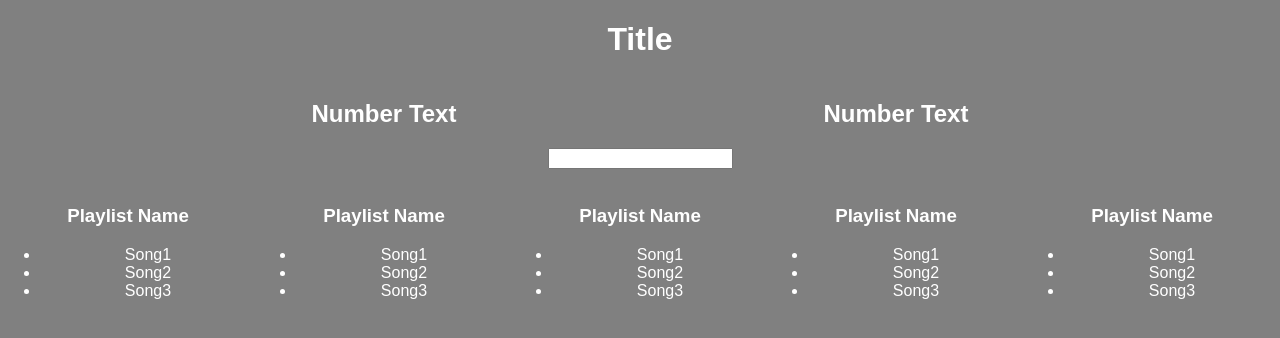
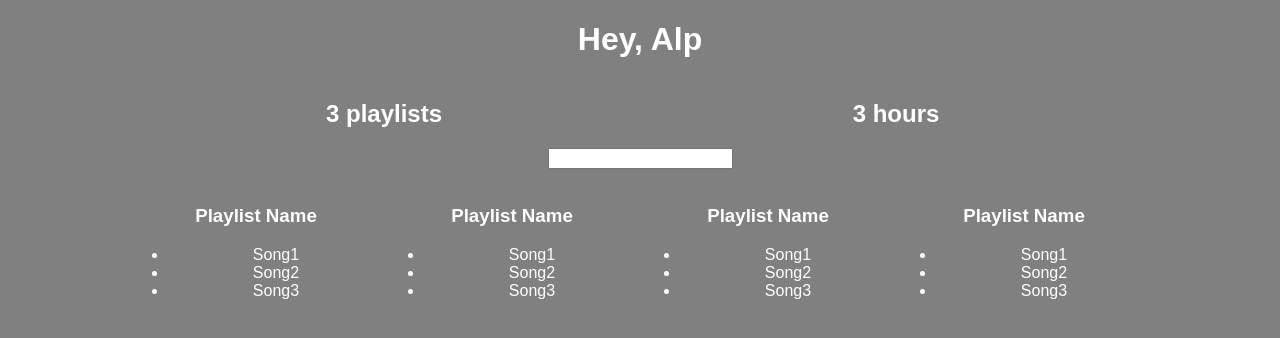
Before and after one commit to dyslexicat/easy-playlists, a React (Create React App) app: page / in a window 1280 px wide. Shown: the top 338 px of the page. Built offline with nearby package versions, Linux system fonts and the light colour scheme.

Commit message:
Fake Server Data

```diff
--- a/src/App.js
+++ b/src/App.js
@@ -4,13 +4,54 @@ import './App.css';
 
 let defaultStyle = {
   color: "#fff"
-}
+};
 
-class Aggregate extends Component {
+let fakeServerData = {
+  user: {
+    name: 'Alp',
+    playlists: [
+      {
+        name: 'My favourites',
+        songs: ['111', '222', 'Fourty-two']
+      },
+      {
+        name: '2017 Mix',
+        songs: ['AAA', 'BBB', 'CCC']
+      },
+      {
+        name: '2018 Winter',
+        songs: ['Dunno', 'Trying', 'My Best']
+      },
+      {
+        name: 'Discover Weekly',
+        songs: ['WOW', 'What a', 'Discovery']
+      }
+    ]
+  }
+};
+
+class PlaylistCounter extends Component {
   render() {
     return (
       <div style={{...defaultStyle, display: "inline-block", width: "40%"}}>
-        <h2>Number Text</h2>
+        <h2>{this.props.playlists.length} playlists</h2>
+      </div>
+    );
+  }
+}
+
+class HoursCounter extends Component {
+  render() {
+    // reduce -> reduces something to a single value -> reduce the playlists to a list of songs
+    // let allSongs = this.props.playlists.reduce((songs, eachPlaylist) => {
+    //   return songs.concat(eachPlaylist.songs)
+    // }, [])
+    // let totalDuration = allSongs.reduce((sum, eachSong) => {
+    //   return sum + eachSong.duration
+    // }, 0)
+    return (
+      <div style={{...defaultStyle, display: "inline-block", width: "40%"}}>
+        <h2>{this.props.playlists.length} hours</h2>
       </div>
     );
   }
@@ -40,19 +81,37 @@ class Playlist extends Component {
 }
 
 class App extends Component {
+  constructor() {
+    super();
+    this.state = {serverData: {}}
+  }
+  componentDidMount() {
+    // use an arrow function so that "this" is locked in the function at the initialization otherwise it won't work
+    setTimeout(() => {
+      this.setState({serverData: fakeServerData});
+    }, 1000)
+
+  }
+
+
   render() {
     return (
       <div className="App">
-        <h1 style={{...defaultStyle}}>Title</h1>
-        <Aggregate />
-        <Aggregate />
+        {this.state.serverData.user ?
+        <div>
+          <h1 style={{...defaultStyle}}>
+            Hey, {this.state.serverData.user.name}
+          </h1>
+        <PlaylistCounter playlists={this.state.serverData.user.name}/>
+        <HoursCounter playlists={this.state.serverData.user.name}/>
         <Filter />
         <Playlist />
         <Playlist />
         <Playlist />
         <Playlist />
-        <Playlist />
-      </div>
+      </div> : <h1 style={{defaultStyle}}>Loading...</h1>
+      }
+    </div>
     );
   }
 }
```
